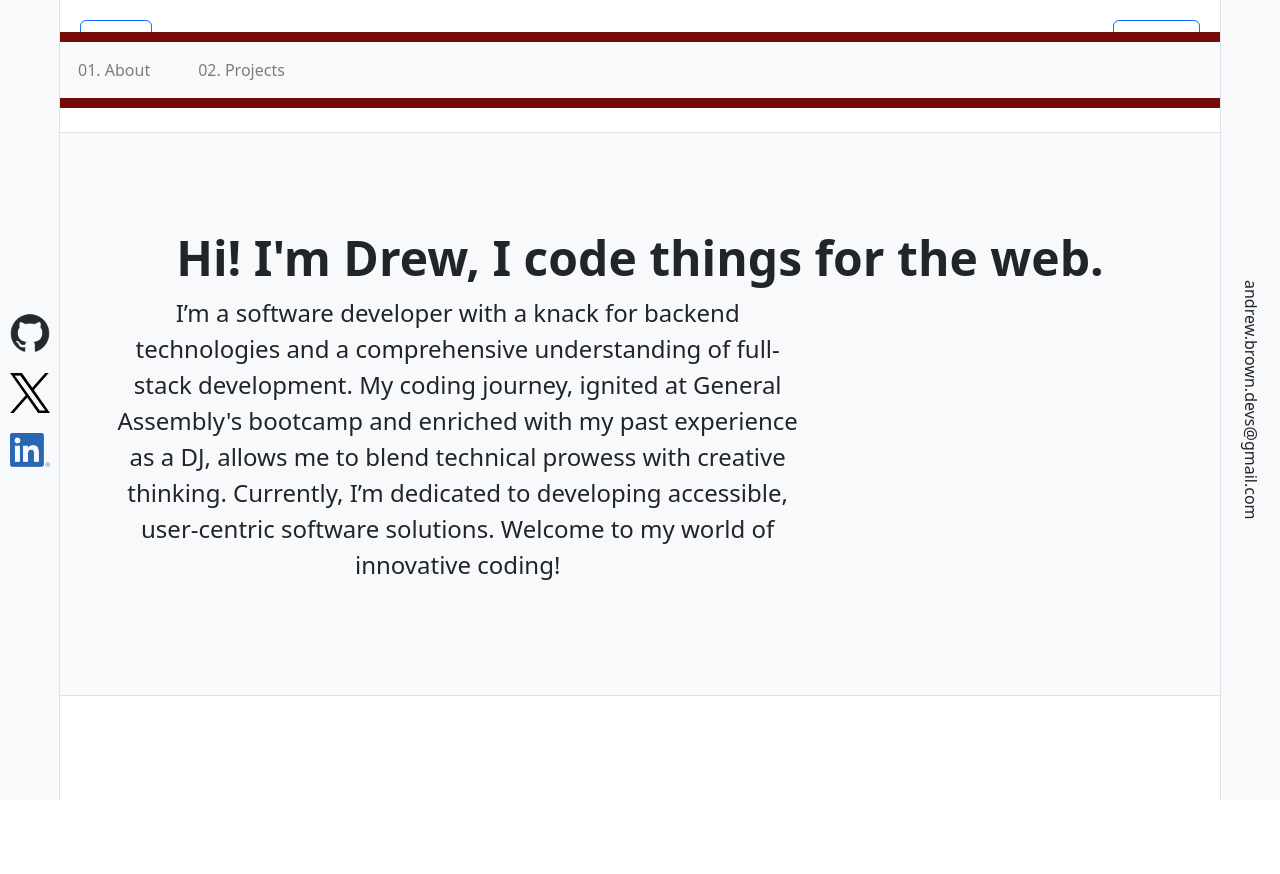
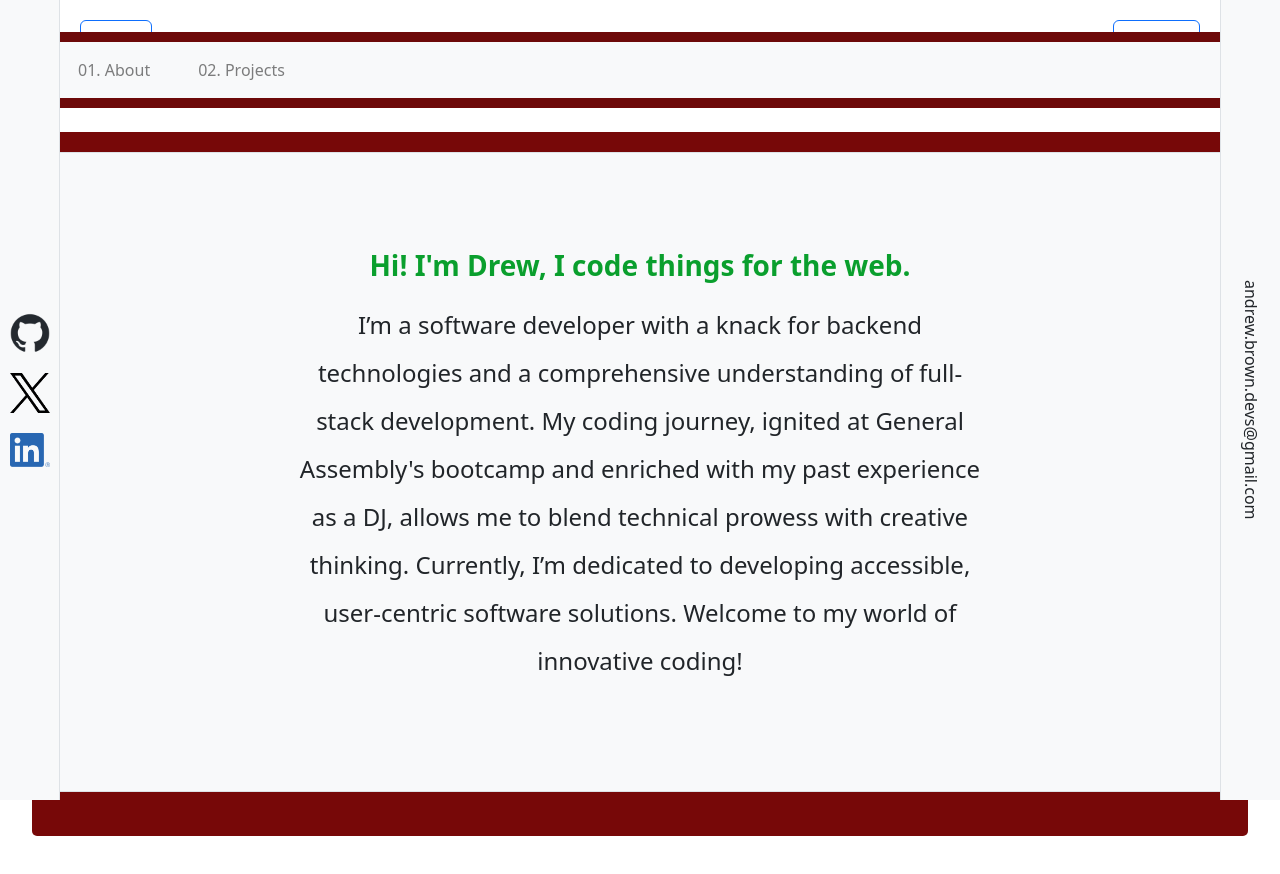
Before and after one commit to drewkybrown/portfolio, a React (Vite) app: page / in a window 1280 px wide. Before the commit the page ends 800 px from the top, so only its background shows below. Built offline with nearby package versions, Linux system fonts and the light colour scheme; a small style sheet from the web is missing.

Commit message:
Add custom styling to home component and move container in pages.css

```diff
--- a/src/pages/Home.jsx
+++ b/src/pages/Home.jsx
@@ -1,23 +1,26 @@
 // src/pages/Home.jsx
 import "../styles/pages.css";
+import { useState, useEffect } from "react";
 
 // function to render the Home page
 function Home(props) {
   return (
+    <div className="home-container">
       <div className="p-5 mb-4 bg-light rounded-3 border">
         <div className="container-fluid py-5">
-        <h1 className="display-5 fw-bold">
+          <h1 className="home-heading display-5 fw-bold">
             Hi! I'm Drew, I code things for the web.
           </h1>
-        <p className="col-md-8 fs-4">
+          <p className="home-paragraph col-md-8 fs-4">
             I’m a software developer with a knack for backend technologies and a
             comprehensive understanding of full-stack development. My coding
             journey, ignited at General Assembly's bootcamp and enriched with my
             past experience as a DJ, allows me to blend technical prowess with
-          creative thinking. Currently, I’m dedicated to developing accessible,
-          user-centric software solutions. Welcome to my world of innovative
-          coding!
+            creative thinking. Currently, I’m dedicated to developing
+            accessible, user-centric software solutions. Welcome to my world of
+            innovative coding!
           </p>
+        </div>
       </div>
     </div>
   );
--- a/src/styles/components.css
+++ b/src/styles/components.css
@@ -30,14 +30,14 @@
   position: relative;
   top: 0;
   left: 0;
-  background-color: #760b0b;
-  color: white;
+  background-color: #6d0909;
+
   padding: 10px;
 }
 
 /* Style for individual navigation links */
 .nav-link {
-  color: white;
+  color: rgb(17, 14, 236);
   text-decoration: none;
   margin: 0 1rem;
   font-weight: bold;
--- a/src/styles/pages.css
+++ b/src/styles/pages.css
@@ -1,97 +1,68 @@
 /* src/styles/pages.css */
 
 /* Home Page Syling */
-.intro {
+
+.home-container {
+  /* Add custom container styles here */
+  background-color: #770808;
   padding: 20px;
-  text-align: center;
-  background-color: #f5f5f5;
-  border-radius: 8px;
-  margin: 20px auto;
-  max-width: 800px;
-}
-/* Styling for the main heading on the Home page */
-.greeting {
-  font-size: 20px;
-  color: #555;
-  margin-bottom: 5px;
+  border-radius: 5px;
 }
 
-.name {
-  font-size: 36px;
-  color: #222;
-  margin: 0;
+.home-heading {
+  /* Add custom heading styles here */
+  font-size: 28px;
+  color: #0a9f2d;
+  text-align: center;
 }
 
-.description {
-  font-size: 16px;
-  color: #333;
-  line-height: 1.6;
-  margin-top: 20px;
-}
-
-/* Styling for paragraphs in the bio section */
-.bio-paragraph {
-  font-size: 16px;
-  line-height: 1.6;
-  color: #444;
-  margin-bottom: 10px;
-  text-align: justify;
-}
-
-/* Styling for list items in the bio section */
-.bio-list-item {
-  font-size: 16px;
-  list-style-type: disc;
-  list-style-position: inside;
-  margin-bottom: 5px;
-  color: #555;
+.home-paragraph {
+  /* Add custom paragraph styles here */
+  line-height: 2; /* Add line height for spacing */
+  text-align: center;
+  padding: 10px;
+  margin: auto;
 }
 
 /* Styling for the main heading on the About page */
-h2 {
-  text-align: center;
-  font-size: 32px;
-  color: #333;
-  margin-bottom: 20px;
-}
+/* Styling for ABOUT page */
 
 /* Container styles */
 .custom-about-container {
   /* Add custom container styles here */
-  background-color: #f7f7f7;
+  background-color: #770808;
   padding: 20px;
   border-radius: 5px;
 }
 
-/* Heading styles */
+/* Heading styles "About Me" */
 .custom-heading {
   /* Add custom heading styles here */
   font-size: 28px;
-  color: #333;
+  color: #0a9f2d;
 }
 
-/* List styles */
+/* List styles for skills row*/
 .custom-list {
   /* Add custom list styles here */
   list-style-type: disc;
   margin-left: 20px;
 }
 
-/* List item styles */
+/* List item styles for skills */
 .custom-list-item {
   /* Add custom list item styles here */
-  color: #007bff;
+  color: #dbe0e7;
 }
 
-/* Icon styles */
+/* Icon styles for skills items */
 .custom-icon {
   /* Add custom icon styles here */
-  font-size: 20px;
-  color: #007bff;
+  font-size: 50px;
 }
 
 /* Paragraph styles */
 .custom-paragraph {
   /* Add custom paragraph styles here */
-  line-height: 1.5;
+  line-height: 3.5; /* Add line height for spacing */
 }
```
Lines whose indentation alone changed are shown as unchanged.
